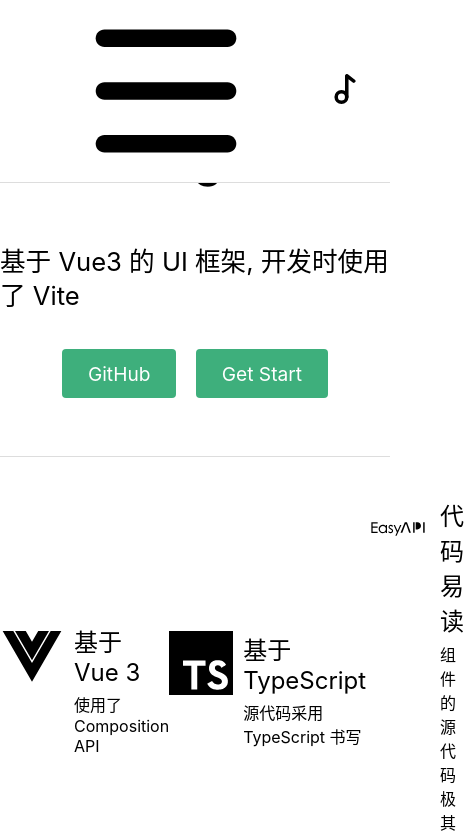
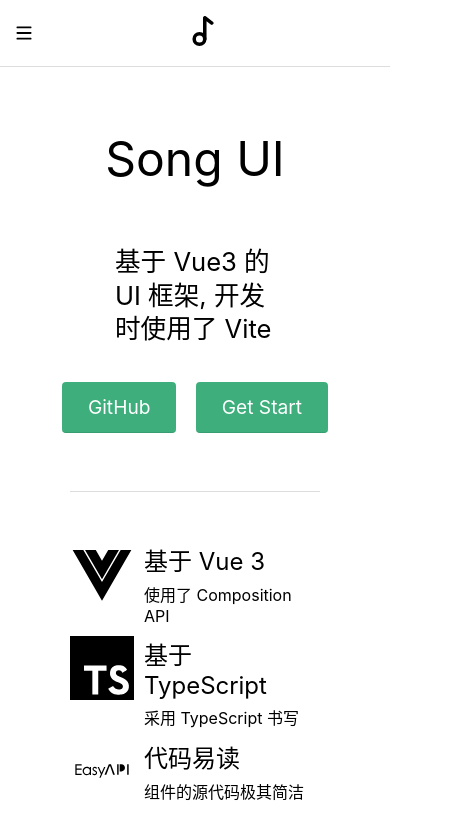
Before and after one commit to jambo0624/SongUI, a Vue app: page / in a window 390 px wide. Shown: the top 837 px of the page, 464 px wide, since content can reach past the window. Built offline with nearby package versions, Linux system fonts and the light colour scheme.

Commit message:
home responsive and fix hover .action bug

```diff
--- a/index.html
+++ b/index.html
@@ -3,7 +3,7 @@
 <head>
   <meta charset="UTF-8">
   <link rel="icon" href="/favicon.ico" />
-  <meta name="viewport" content="width=device-width, initial-scale=1.0">
+  <meta name="viewport" content="width=device-width, initial-scale=1.0, maximum-scale=1.0, minimum-scale=1.0, user-scalable=no">
   <script src="//at.alicdn.com/t/font_2002763_jag2esh8hk.js"></script>
   <title>Song UI</title>
 </head>
--- a/src/components/Topnav.vue
+++ b/src/components/Topnav.vue
@@ -3,14 +3,13 @@
     <svg class="icon icon-menu" aria-hidden="true" @click="toggleAside">
       <use xlink:href="#icon-menu"></use>
     </svg>
-    <div class="logo">
+    <router-link to="/" class="logo">
       <svg class="icon icon-song" aria-hidden="true" @click="toggleAside">
         <use xlink:href="#icon-song"></use>
       </svg>
-    </div>
+    </router-link>
     <ul class="menu">
-      <li><router-link to="/">菜单一</router-link></li>
-      <li>菜单二</li>
+      <li><router-link to="/">文档</router-link></li>
     </ul>
   </div>
 </template>
@@ -41,9 +40,16 @@
     align-items: center;
     background: #fff;
     border-bottom: 1px solid #ddd;
+    .icon.icon-menu{
+      width: 16px;
+      height: 16px;
+    }
     > .logo {
       max-width: 6em;
       margin-right: auto;
+      .logo:hover {
+        text-decoration: none;
+      }
       > .icon-song {
         width: 30px;
         height: 30px;
--- a/src/views/Home.vue
+++ b/src/views/Home.vue
@@ -2,7 +2,7 @@
   <div>
     <Topnav/>
     <div class="banner">
-      <h1>Song UI</h1>
+      <p class="h1">Song UI</p>
       <p class="description">基于 Vue3 的 UI 框架, 开发时使用了 Vite</p>
       <p class="actions">
         <a href="https://github.com/jambo0624/ViteUI">GitHub</a>
@@ -29,7 +29,7 @@
         </div>
         <div class="feature-content">
           <h2>基于 TypeScript </h2>
-          <p>源代码采用 TypeScript 书写</p>
+          <p>采用 TypeScript 书写</p>
         </div>
       </div>
       <div class="feature">
@@ -67,13 +67,13 @@
     justify-content: center;
     align-items: center;
     flex-direction: column;
-    h1 {
+    .h1 {
       font-size: 3rem;
       margin: 1.8rem auto;
     }
     .description {
       font-size: 1.6rem;
-      max-width: 35rem;
+      max-width: 10rem;
       line-height: 1.3;
       margin: 1.8rem auto;
     }
@@ -84,6 +84,7 @@
         display: inline-block;
         font-size: 1.2rem;
         background-color: #3eaf7c;
+        border-bottom: 1px solid #389d70;
         padding: .8rem 1.6rem;
         border-radius: $border-radius;
         margin: 0 10px;
@@ -93,14 +94,16 @@
   .features {
     display: flex;
     align-items: center;
+    flex-wrap: wrap;
     justify-content: space-between;
-    max-width: 960px;
+    max-width: 250px;
     margin: 50px auto 0;
     padding: 40px 0;
     border-bottom: 1px solid #ddd;
     border-top: 1px solid #ddd;
     .feature {
       display: flex;
+      margin-top: 10px;
       &-icon {
         svg{
           width: 64px;
@@ -119,4 +122,20 @@
     padding: 2.5rem;
     text-align: center;
   }
+  @media (min-width: 800px) {
+    .banner .description{
+      max-width: 35rem;
+    }
+    .features {
+      max-width: 800px;
+    }
+  }
+  @media (min-width: 1200px) {
+    .banner .description{
+      max-width: 35rem;
+    }
+    .features {
+      max-width: 960px;
+    }
+  }
 </style>
```
